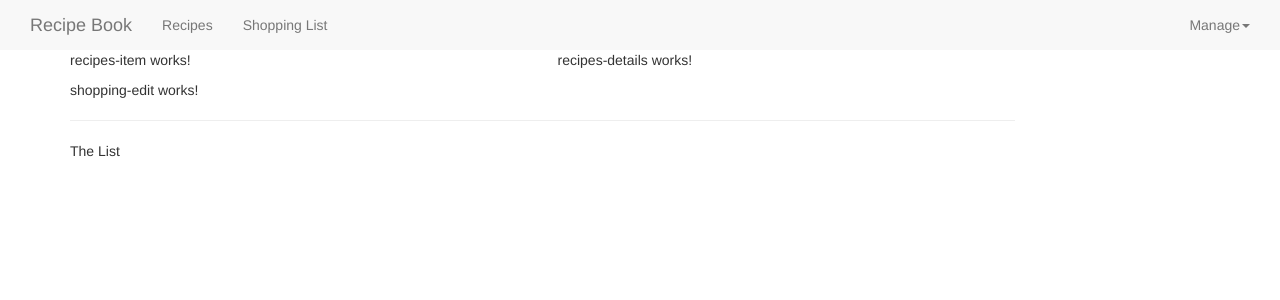
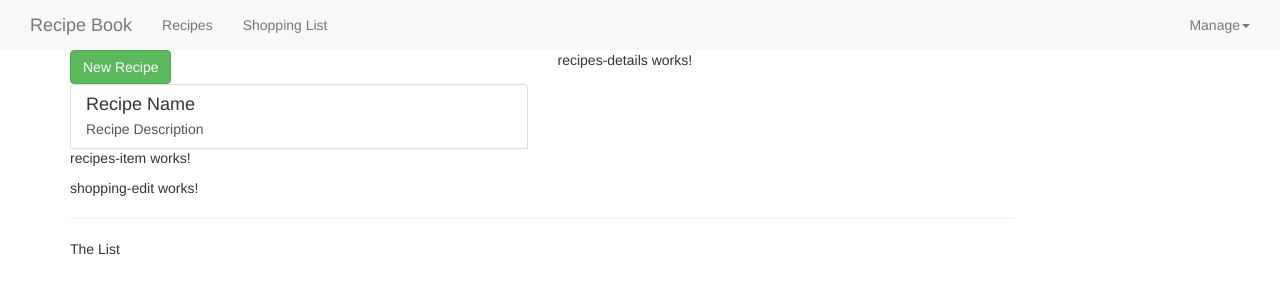
Before and after one commit to uzairqq/Angular-, an Angular app: page / in a window 1280 px wide. Shown: the top 300 px of the page. Built offline with nearby package versions, Linux system fonts and the light colour scheme.

Commit message:
Added Content to the Recipe Component

```diff
--- a/src/app/recipes/recipes-list/recipes-list.component.html
+++ b/src/app/recipes/recipes-list/recipes-list.component.html
@@ -1 +1,25 @@
-<app-recipes-item></app-recipes-item>
+<div class="row">
+    <div class="col-xs-12">
+        <button class="btn btn-success">
+            New Recipe
+        </button>
+    </div>
+</div>
+<div class="row">
+    <div class="col-xs-12">
+        <a  href="#" class="list-group-item clearfix">
+            <div class="pull-left">
+                <h4 class="list-group-item-heading">
+                    Recipe Name
+                </h4>
+                <p class="list-group-item-text">
+                    Recipe Description
+                </p>
+            </div>
+            <span class="pull-right">
+                <img src="" alt="" class="img-responsive" style="max-height: 50px;">
+            </span>
+        </a>
+        <app-recipes-item></app-recipes-item>
+    </div>
+</div>
--- a/src/app/recipes/recipes-list/recipes-list.component.ts
+++ b/src/app/recipes/recipes-list/recipes-list.component.ts
@@ -1,18 +1,23 @@
-import { Component, OnInit } from '@angular/core';
+import {Component, OnInit} from '@angular/core';
+import {RecipeModel} from "../recipe.model";
 
 @Component({
-  selector: 'app-recipes-list',
-  templateUrl: './recipes-list.component.html',
-  styleUrls: ['./recipes-list.component.css']
+    selector: 'app-recipes-list',
+    templateUrl: './recipes-list.component.html',
+    styleUrls: ['./recipes-list.component.css']
 })
 export class RecipesListComponent implements OnInit {
 
-  recipes:[];
+    recipes: RecipeModel[] = [
+        new RecipeModel('A Test Recipe', 'This is Simply a Test',
+              'https://food.fnr.sndimg.com/content/dam/images/food/fullset/2018/5/14/1/WU1902_Italian-Chicken-Sheet-Pan-Supper_s4x3.jpg.rend.hgtvcom.826.620.suffix/1526332485385.jpeg')
+    ];
 
 
-  constructor() { }
+    constructor() {
+    }
 
-  ngOnInit() {
-  }
+    ngOnInit() {
+    }
 
 }
```
